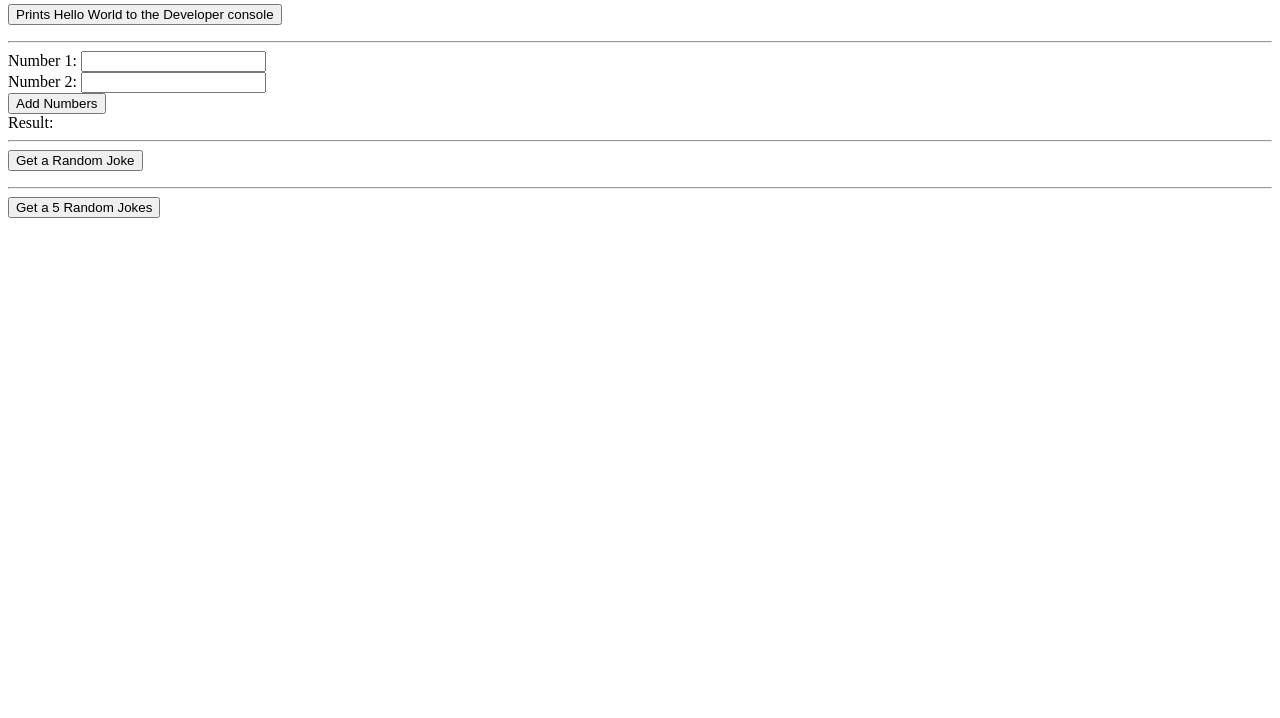
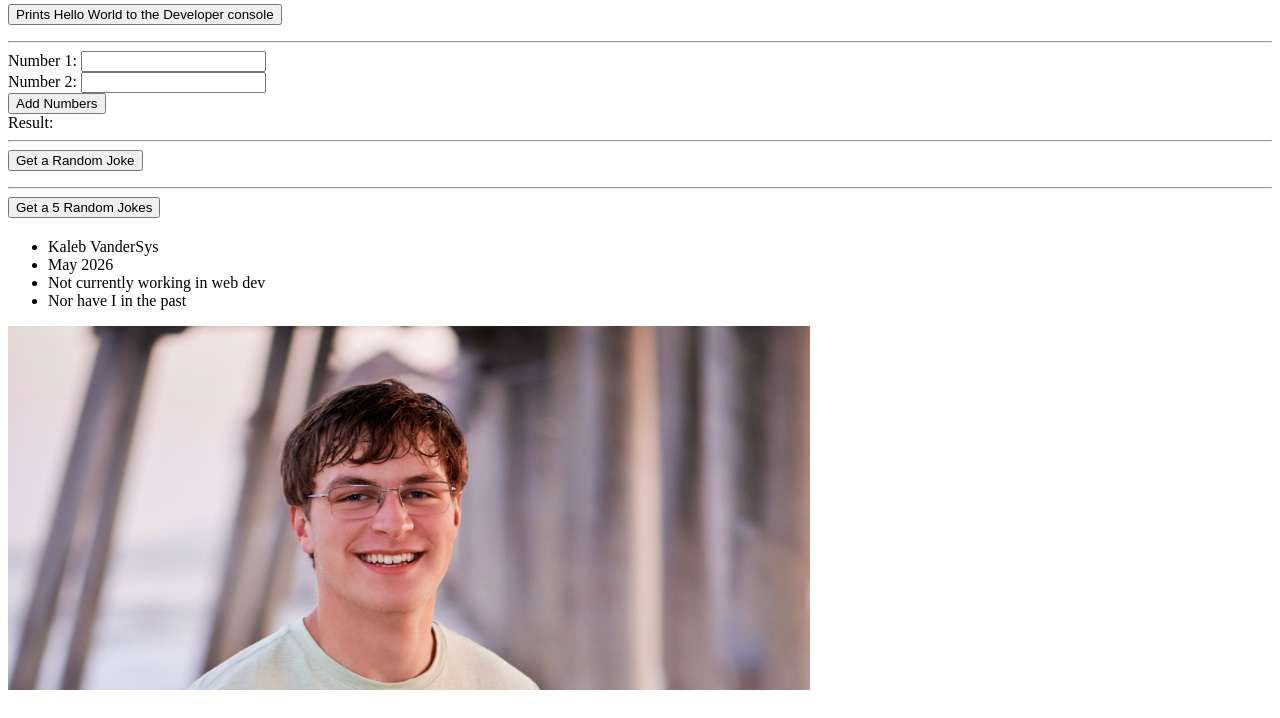
Before and after one commit to kalebvandersys/Lab-2.2, a website: page index.html in a window 1280 px wide. Shown: the part 82-800 px from the top of the page. Drawn offline with Linux system fonts and the light colour scheme.

Commit message:
Adding content

```diff
--- a/index.html
+++ b/index.html
@@ -102,10 +102,16 @@
       }
     });
 
-    // this is the "about me" portion of the html page
-
   </script>
 
+ <!-- this is the "about me" portion of the html page -->
+  <ul>
+    <li>Kaleb VanderSys</li>
+    <li>May 2026</li>
+    <li>Not currently working in web dev</li>
+    <li>Nor have I in the past</li>
+  </ul>
+  <img src="Screenshot 2025-09-02 at 4.26.10 PM.png" alt="Personal Headshot">
 </body>
 
 </html>
```
Also changed, not shown: Screenshot 2025-09-02 at 4.26.10 PM.png (added).
